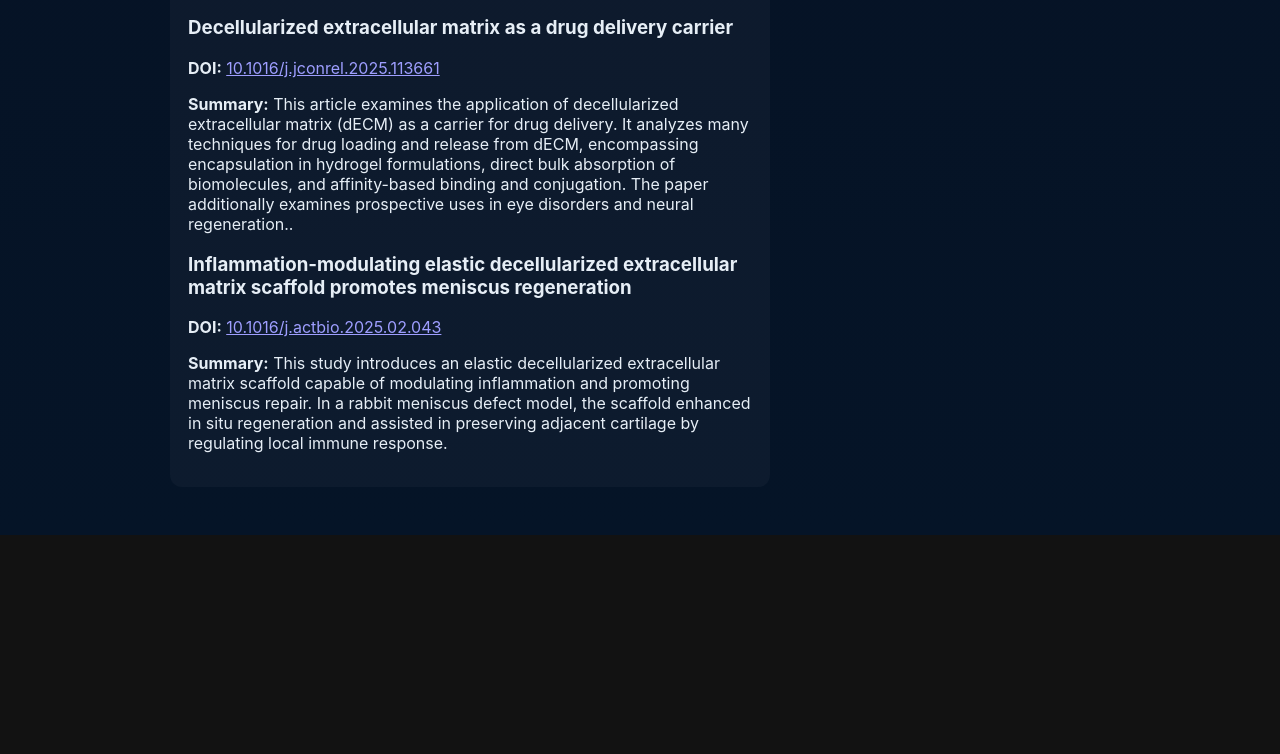
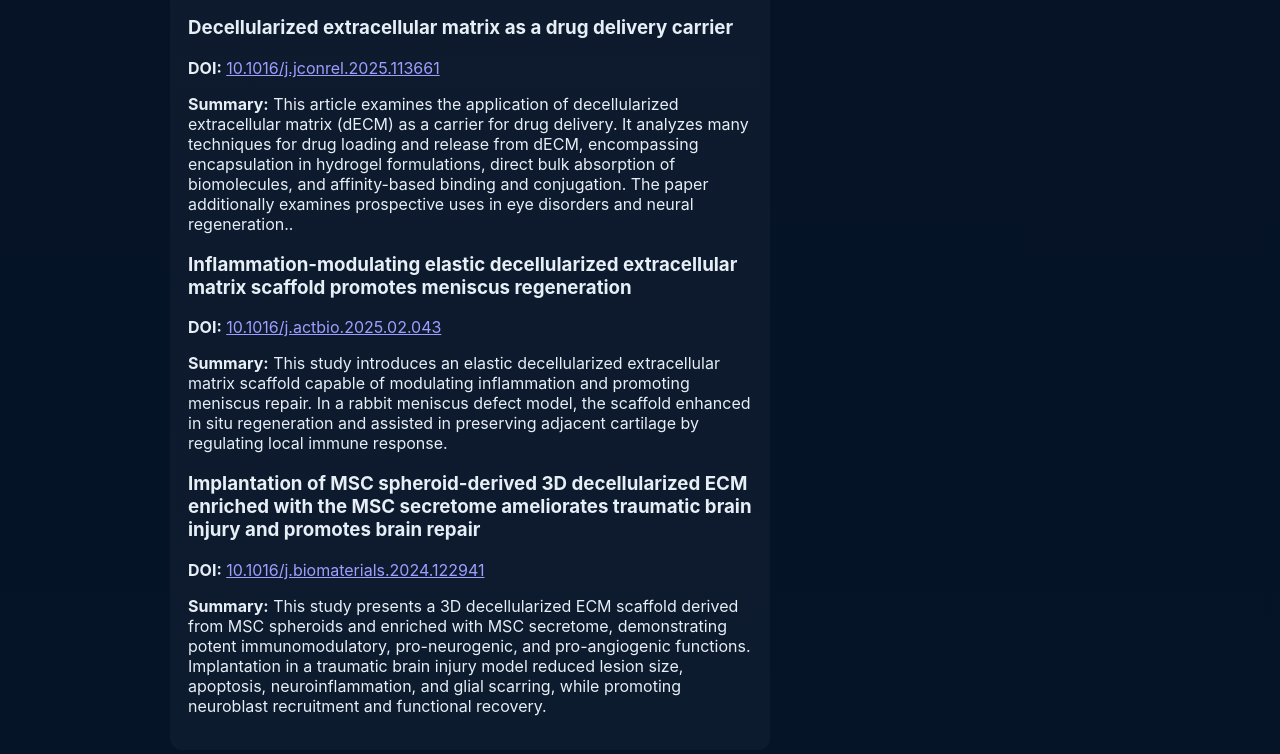
Before and after one commit to SasanGhanbari/SasanGhanbari.github.io, a plain HTML site: page index.html in a window 1280 px wide. Shown: the part 1787-2541 px from the top of the page. Before the commit the page ends 2322 px from the top, so only its background shows below. Drawn offline with Linux system fonts and the light colour scheme.

Commit message:
Update index.html

```diff
--- a/index.html
+++ b/index.html
@@ -130,6 +130,11 @@
   <p><strong>DOI:</strong> <a href="https://doi.org/10.1016/j.actbio.2025.02.043" target="_blank">10.1016/j.actbio.2025.02.043</a></p>
   <p><strong>Summary:</strong> This study introduces an elastic decellularized extracellular matrix scaffold capable of modulating inflammation and promoting meniscus repair. In a rabbit meniscus defect model, the scaffold enhanced in situ regeneration and assisted in preserving adjacent cartilage by regulating local immune response.</p>
 </div>
+<div class="publication">
+  <h3>Implantation of MSC spheroid-derived 3D decellularized ECM enriched with the MSC secretome ameliorates traumatic brain injury and promotes brain repair</h3>
+  <p><strong>DOI:</strong> <a href="https://doi.org/10.1016/j.biomaterials.2024.122941" target="_blank">10.1016/j.biomaterials.2024.122941</a></p>
+  <p><strong>Summary:</strong> This study presents a 3D decellularized ECM scaffold derived from MSC spheroids and enriched with MSC secretome, demonstrating potent immunomodulatory, pro-neurogenic, and pro-angiogenic functions. Implantation in a traumatic brain injury model reduced lesion size, apoptosis, neuroinflammation, and glial scarring, while promoting neuroblast recruitment and functional recovery.</p>
+</div>
 
 </section>
 
```
